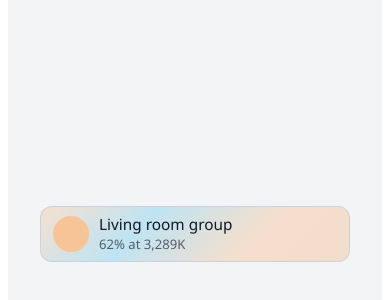
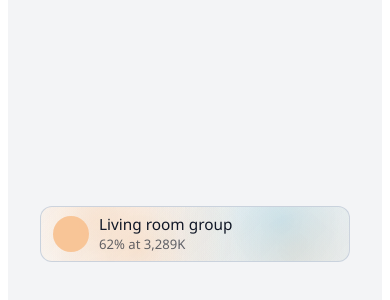
Before and after one commit to mbb365/Dual-Axis-Controller-v4, a React (Vite) app: page / in a window 390 px wide. Shown: the part 196-496 px from the top of the page. Built offline with nearby package versions, Linux system fonts and the light colour scheme.

Commit message:
Refine mobile color picker and compact dark mode

```diff
--- a/src/App.tsx
+++ b/src/App.tsx
@@ -15,6 +15,7 @@ import {
     buildQueuedControlCommand,
     controlValuesFromPosition,
     getGroupedLightIds,
+    getMarkerControlValues,
     kelvinFromXPosition,
     type ControlScope,
     type GroupRelativeSnapshot,
@@ -290,35 +291,22 @@ export function CardApp({
         }
 
         if (uiMode !== 'spectrum' || selectedColorHue == null) {
-        if (nextLight.attributes.color_temp_kelvin != null || nextLight.attributes.color_temp != null) {
-            const nextKelvin =
-                nextLight.attributes.color_temp_kelvin ||
-                Math.round(1000000 / nextLight.attributes.color_temp!);
-            setKelvin(nextKelvin);
+            const temperatureValues = getMarkerControlValues(nextLight, 'temperature');
+            setHue(temperatureValues.hue);
+            setSaturation(temperatureValues.saturation);
 
-            const minM = nextLight.attributes.min_mireds || 153;
-            const maxM = nextLight.attributes.max_mireds || 500;
-            const lightMireds = nextLight.attributes.color_temp || 1000000 / nextKelvin;
-            const x = Math.max(0, Math.min(1, (lightMireds - minM) / (maxM - minM)));
-
-            if (x < 0.5) {
-                setHue(210);
-                setSaturation(Math.round((0.5 - x) * 200));
-            } else {
-                setHue(38);
-                setSaturation(Math.round((x - 0.5) * 200));
+            if (nextLight.attributes.color_temp_kelvin != null || nextLight.attributes.color_temp != null) {
+                const nextKelvin =
+                    nextLight.attributes.color_temp_kelvin ||
+                    Math.round(1000000 / nextLight.attributes.color_temp!);
+                setKelvin(nextKelvin);
+            } else if (nextLight.attributes.hs_color) {
+                const derivedKelvin = kelvinFromXPosition(
+                    xFractionFromHueSat(temperatureValues.hue, temperatureValues.saturation, 'temperature'),
+                    nextLight
+                );
+                setKelvin(derivedKelvin);
             }
-        } else if (nextLight.attributes.hs_color) {
-            const [nextHue, nextSaturation] = nextLight.attributes.hs_color;
-            const x =
-                Math.abs(nextHue - 210) < Math.abs(nextHue - 38)
-                    ? 0.5 - nextSaturation / 200
-                    : 0.5 + nextSaturation / 200;
-            const minM = nextLight.attributes.min_mireds || 153;
-            const maxM = nextLight.attributes.max_mireds || 500;
-            const mireds = Math.round(minM + Math.max(0, Math.min(1, x)) * (maxM - minM));
-            setKelvin(Math.round(1000000 / mireds));
-        }
         }
 
         setUiMode((previousMode) => {
--- a/src/components/CompactCard.tsx
+++ b/src/components/CompactCard.tsx
@@ -137,7 +137,8 @@ export function CompactCard({
               ? `${Math.round(brightness)}% at ${leadingValue}`
               : 'Off';
     const compactBackground =
-        buildGroupedCompactBackground(groupedLights) ?? buildCompactBackground(isOn, hue, saturation, brightness, uiMode);
+        buildGroupedCompactBackground(groupedLights, isDarkMode) ??
+        buildCompactBackground(isOn, hue, saturation, brightness, uiMode, isDarkMode);
     const displayExpandedPrimaryName = expandedPrimaryName ?? lightName;
     const displayExpandedSecondaryName =
         expandedSecondaryName && expandedSecondaryName !== displayExpandedPrimaryName ? expandedSecondaryName : null;
--- a/src/components/compact-card/ExpandedCard.tsx
+++ b/src/components/compact-card/ExpandedCard.tsx
@@ -143,6 +143,7 @@ function ColorPicker({
 }: Pick<ExpandedCardProps, 'isDarkMode' | 'selectedColorHue' | 'onColorSelect'>) {
     const [isOpen, setIsOpen] = useState(false);
     const pickerRef = useRef<HTMLDivElement>(null);
+    const closeTimeoutRef = useRef<number | null>(null);
 
     useEffect(() => {
         if (!isOpen) return;
@@ -156,6 +157,29 @@ function ColorPicker({
         window.addEventListener('pointerdown', handlePointerDown);
         return () => window.removeEventListener('pointerdown', handlePointerDown);
     }, [isOpen]);
+
+    useEffect(() => {
+        return () => {
+            if (closeTimeoutRef.current) {
+                window.clearTimeout(closeTimeoutRef.current);
+            }
+        };
+    }, []);
+
+    const applyColorSelection = (nextHue: number) => {
+        onColorSelect?.(nextHue);
+
+        if (closeTimeoutRef.current) {
+            window.clearTimeout(closeTimeoutRef.current);
+        }
+
+        // Keep the menu in place until the current tap fully settles so the
+        // touch/click cannot fall through to the control underneath on mobile.
+        closeTimeoutRef.current = window.setTimeout(() => {
+            setIsOpen(false);
+            closeTimeoutRef.current = null;
+        }, 140);
+    };
 
     return (
         <div className="dual-card__color-picker" ref={pickerRef}>
@@ -191,12 +215,11 @@ function ColorPicker({
                             onPointerDown={(event) => {
                                 event.preventDefault();
                                 event.stopPropagation();
-                                onColorSelect?.(swatch.hue);
-                                setIsOpen(false);
+                                applyColorSelection(swatch.hue);
                             }}
-                            onClick={() => {
-                                onColorSelect?.(swatch.hue);
-                                setIsOpen(false);
+                            onClick={(event) => {
+                                event.preventDefault();
+                                event.stopPropagation();
                             }}
                             style={{ ['--dual-card-swatch-color' as string]: `hsl(${swatch.hue}, 100%, 50%)` }}
                         />
--- a/src/components/compact-card/display-utils.ts
+++ b/src/components/compact-card/display-utils.ts
@@ -109,8 +109,18 @@ export function buildCompactBackground(
     hue: number,
     saturation: number,
     brightness: number,
-    uiMode: 'temperature' | 'spectrum'
+    uiMode: 'temperature' | 'spectrum',
+    isDarkMode = false
 ) {
+    if (isDarkMode) {
+        if (!isOn) {
+            return 'linear-gradient(135deg, rgba(255, 255, 255, 0.032) 0%, rgba(255, 255, 255, 0.018) 100%)';
+        }
+
+        const tintColor = buildReflectionColor(true, hue, saturation, brightness, uiMode, 0.1);
+        return `linear-gradient(135deg, rgba(255, 255, 255, 0.034) 0%, rgba(255, 255, 255, 0.018) 100%), linear-gradient(135deg, rgba(0, 0, 0, 0) 0%, ${tintColor} 100%)`;
+    }
+
     if (!isOn) {
         return 'linear-gradient(135deg, #f8fafc 0%, #eef2f7 100%)';
     }
@@ -128,7 +138,7 @@ export function buildCompactBackground(
     return `linear-gradient(135deg, ${startTone} 0%, ${endTone} 100%)`;
 }
 
-export function buildGroupedCompactBackground(groupedLights: GroupedLightOption[]) {
+export function buildGroupedCompactBackground(groupedLights: GroupedLightOption[], isDarkMode = false) {
     const activeLights = groupedLights
         .filter((light) => light.isOn && light.previewBrightness > 0)
         .sort((left, right) => right.previewBrightness - left.previewBrightness)
@@ -138,19 +148,39 @@ export function buildGroupedCompactBackground(groupedLights: GroupedLightOption[
         return null;
     }
 
-    const gradientStops = activeLights.map((light, index) => {
-        const position = activeLights.length === 1 ? 100 : Math.round((index / (activeLights.length - 1)) * 100);
-        return `${buildReflectionColor(
+    const ambientAnchors = [
+        '18% 22%',
+        '78% 26%',
+        '32% 78%',
+        '82% 76%',
+    ];
+
+    const ambientLayers = activeLights.map((light, index) => {
+        const anchor = ambientAnchors[index] ?? '50% 50%';
+        const glowColor = buildReflectionColor(
             true,
             light.previewHue,
             light.previewSaturation,
             light.previewBrightness,
             light.previewMode,
-            0.42
-        )} ${position}%`;
+            isDarkMode ? 0.12 : 0.32
+        );
+        const falloffColor = buildReflectionColor(
+            true,
+            light.previewHue,
+            light.previewSaturation,
+            light.previewBrightness,
+            light.previewMode,
+            isDarkMode ? 0.04 : 0.12
+        );
+        return `radial-gradient(circle at ${anchor}, ${glowColor} 0%, ${falloffColor} 24%, rgba(255, 255, 255, 0) 56%)`;
     });
 
-    return `linear-gradient(135deg, rgba(248, 250, 252, 0.96) 0%, ${gradientStops.join(', ')})`;
+    if (isDarkMode) {
+        return `${ambientLayers.join(', ')}, linear-gradient(135deg, rgba(255, 255, 255, 0.032) 0%, rgba(255, 255, 255, 0.018) 100%)`;
+    }
+
+    return `${ambientLayers.join(', ')}, linear-gradient(135deg, rgba(248, 250, 252, 0.98) 0%, rgba(241, 245, 249, 0.94) 100%)`;
 }
 
 export function buildIconBackground(
```
Also changed, not shown: 1 other file (tests, documents, lock files or other folders).
